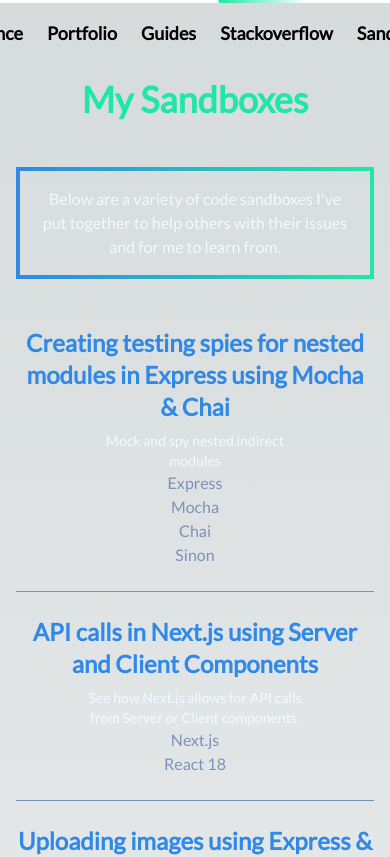
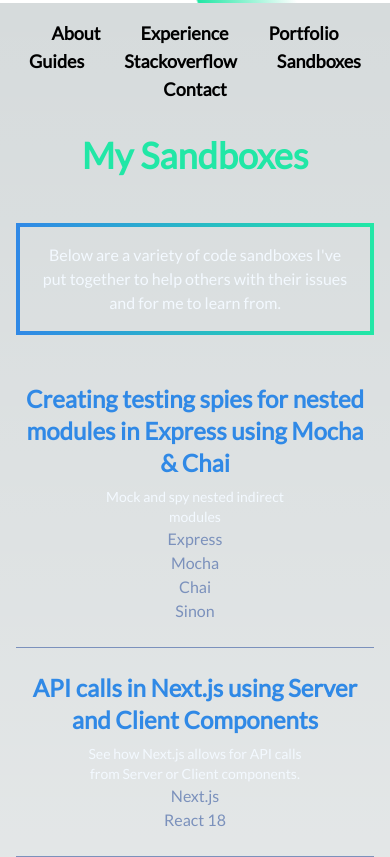
Before and after one commit to wlemahieu/wesleylemahieu.com, a Next.js app: page /sandboxes in a window 390 px wide. Shown: the top 857 px of the page. Built offline with nearby package versions, Linux system fonts and the light colour scheme.

Commit message:
fix menu on mobile

```diff
--- a/components/menu.tsx
+++ b/components/menu.tsx
@@ -20,7 +20,7 @@ const Menu = () => {
   const page = host ? url.replace(host, '') : null;
 
   return (
-    <ul className={styles.menuList}>
+    <ul className="container flex flex-wrap items-center justify-center gap-x-10 mx-auto">
       {menuItems.map((item, key) => {
         const to = `/${kebabCase(item.toLowerCase())}`;
         const href = to === '/about' ? '/' : to;
--- a/components/navigation.module.css
+++ b/components/navigation.module.css
@@ -9,12 +9,6 @@
   border-image-source: linear-gradient(45deg, blue, red);
   width: 100%;
   padding: 1rem;
-}
-
-.menuList {
-  display: flex;
-  justify-content: center;
-  column-gap: 1.5rem;
 }
 
 .menuList > li:hover {
```
